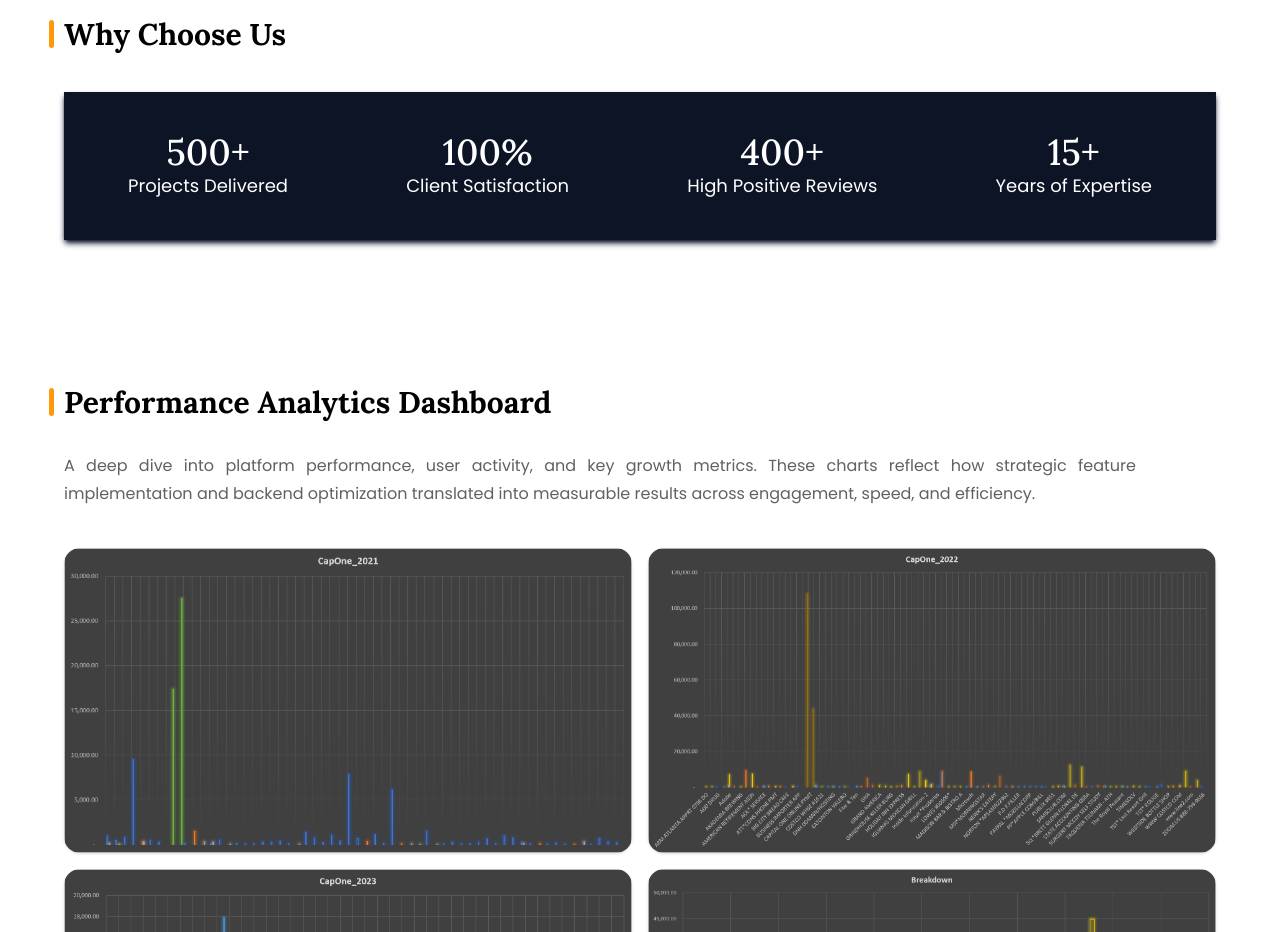
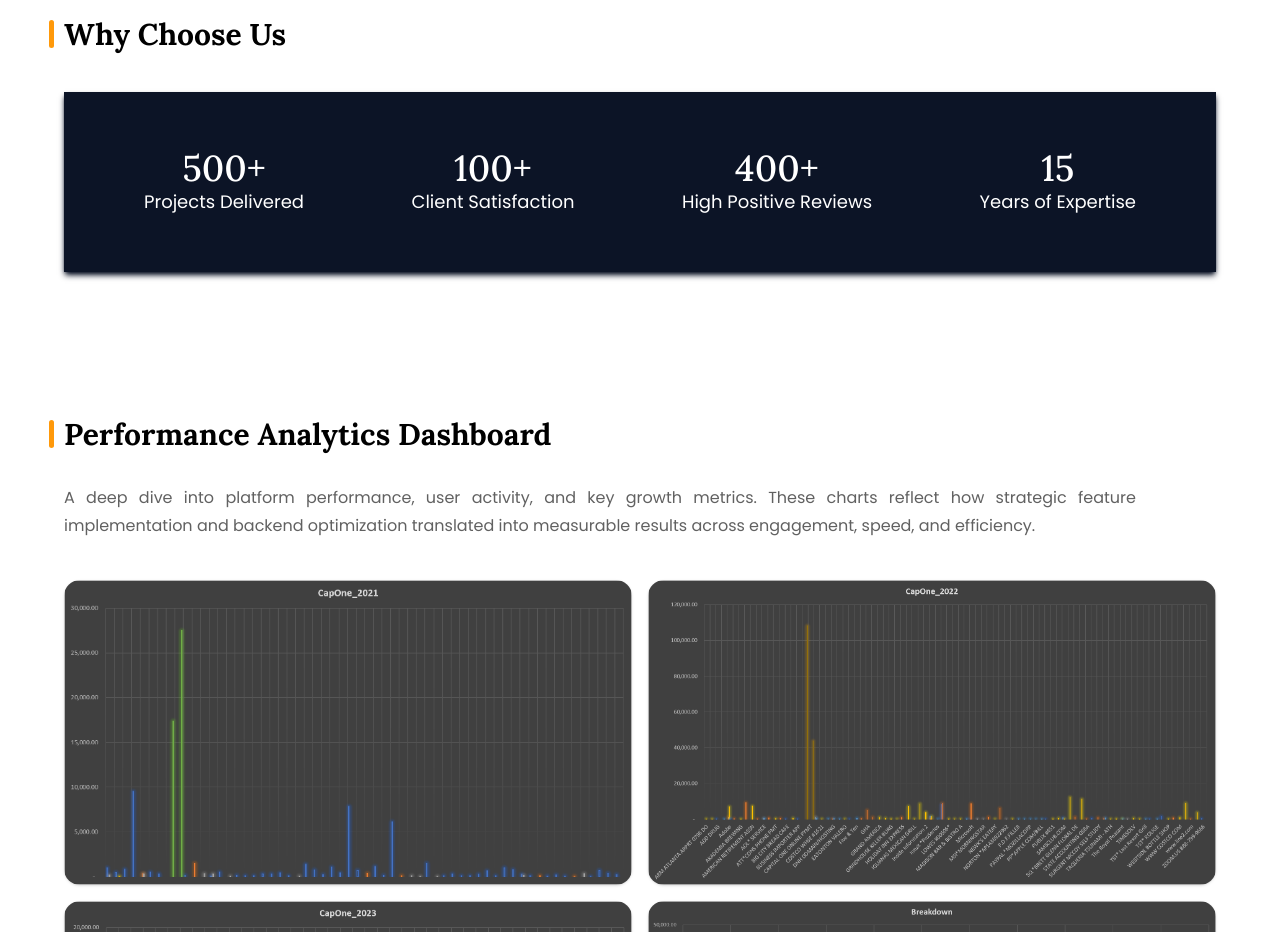
Before and after one commit to solemannoushad/Bizfinx79, a Next.js app: page /about in a window 1280 px wide. Shown: the part 1840-2772 px from the top of the page. Built offline with nearby package versions, Linux system fonts and the light colour scheme; some icons are missing.

Commit message:
animation added in statsBox

```diff
--- a/src/components/StatsBox.tsx
+++ b/src/components/StatsBox.tsx
@@ -1,40 +1,89 @@
 "use client";
 
-import React from "react";
+import React, { useEffect, useState, useRef } from "react";
+
+// Hook to count up to the target value
+function useCountUp(target: number, shouldAnimate: boolean) {
+  const [count, setCount] = useState(0);
+
+  useEffect(() => {
+    if (!shouldAnimate) return;
+
+    let start = 0;
+    const end = target;
+    const duration = 1000; // animation duration in ms
+    const startTime = performance.now();
+
+    const animate = (currentTime: number) => {
+      const elapsed = currentTime - startTime;
+      const progress = Math.min(elapsed / duration, 1);
+      const currentCount = Math.floor(progress * end);
+      setCount(currentCount);
+
+      if (progress < 1) {
+        requestAnimationFrame(animate);
+      } else {
+        setCount(end); // Ensure it lands on the final value
+      }
+    };
+
+    requestAnimationFrame(animate);
+  }, [shouldAnimate, target]);
+
+  return count;
+}
+
+
+// Hook to detect when element is in view
+function useInViewOnce(ref: React.RefObject<HTMLElement>) {
+  const [hasBeenInView, setHasBeenInView] = useState(false);
+
+  useEffect(() => {
+    const observer = new IntersectionObserver(
+      ([entry]) => {
+        if (entry.isIntersecting && !hasBeenInView) {
+          setHasBeenInView(true);
+        }
+      },
+      { threshold: 0.3 }
+    );
+
+    if (ref.current) observer.observe(ref.current);
+    return () => observer.disconnect();
+  }, [ref, hasBeenInView]);
+
+  return hasBeenInView;
+}
 
 function StatsBox() {
   const stats = [
-    {
-      title: "Projects Delivered",
-      stats: "500+",
-    },
-    {
-      title: "Client Satisfaction",
-      stats: "100%",
-    },
-    {
-      title: "High Positive Reviews",
-      stats: "400+",
-    },
-    {
-      title: "Years of Expertise",
-      stats: "15+",
-    },
+    { title: "Projects Delivered", stats: 500 },
+    { title: "Client Satisfaction", stats: 100 },
+    { title: "High Positive Reviews", stats: 400 },
+    { title: "Years of Expertise", stats: 15 },
   ];
 
   return (
     <div className="flex flex-wrap bg-foreground text-white my-10 py-10 px-16 items-start justify-between shadow-md shadow-foreground">
-      {stats.map((stat) => (
+      {stats.map((stat, idx) => {
+        const ref = useRef<HTMLDivElement>(null);
+        const inViewOnce = useInViewOnce(ref);
+        const count = useCountUp(stat.stats, inViewOnce);
+
+        return (
           <div
-          key={stat.title}
-          className="flex flex-col items-center cursor-pointer text-center group"
+            key={idx}
+            ref={ref}
+            className="flex flex-col items-center cursor-pointer text-center group m-4"
           >
             <h1 className="text-4xl font-medium group-hover:text-secondary text-center transition-all duration-300">
-            {stat.stats}
+              {count}
+              {stat.stats >= 100 ? "+" : ""}
             </h1>
             <p className="text-lg font-light">{stat.title}</p>
           </div>
-      ))}
+        );
+      })}
     </div>
   );
 }
```
Lines whose indentation alone changed are shown as unchanged.
